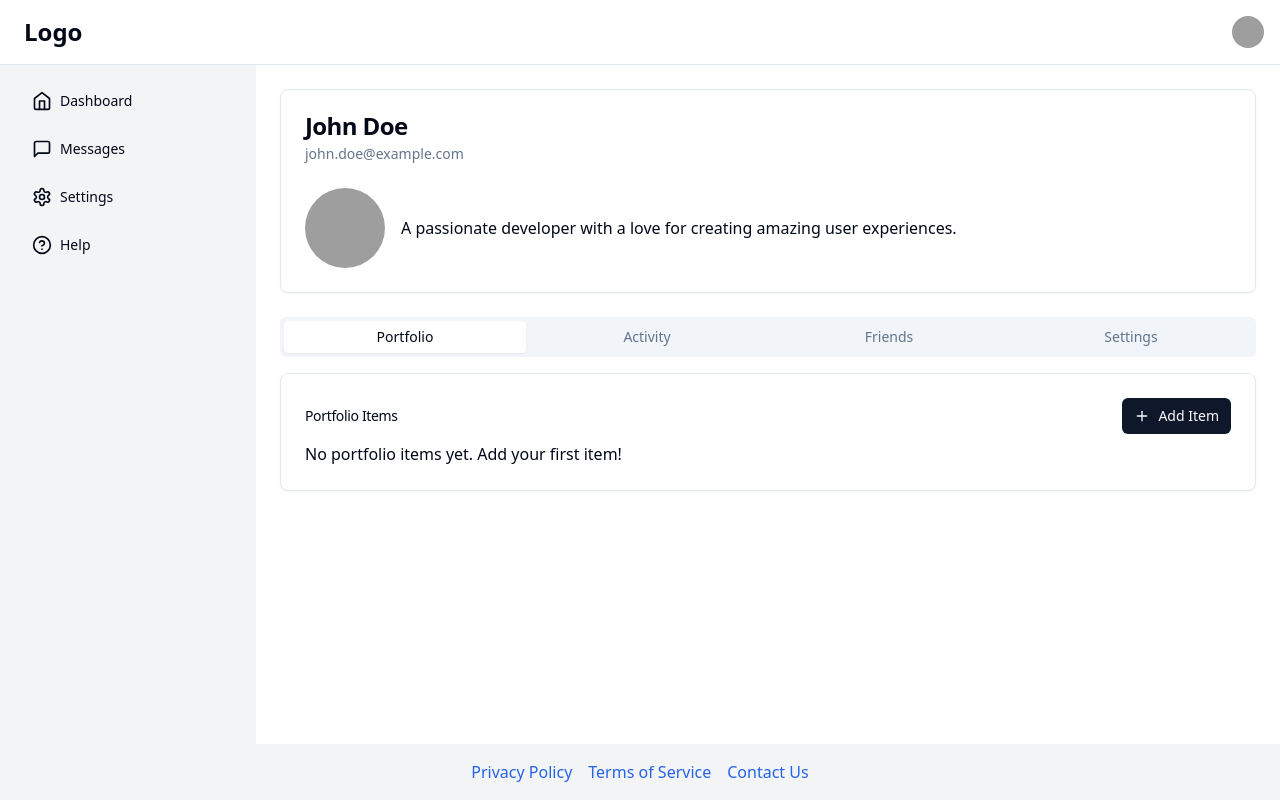
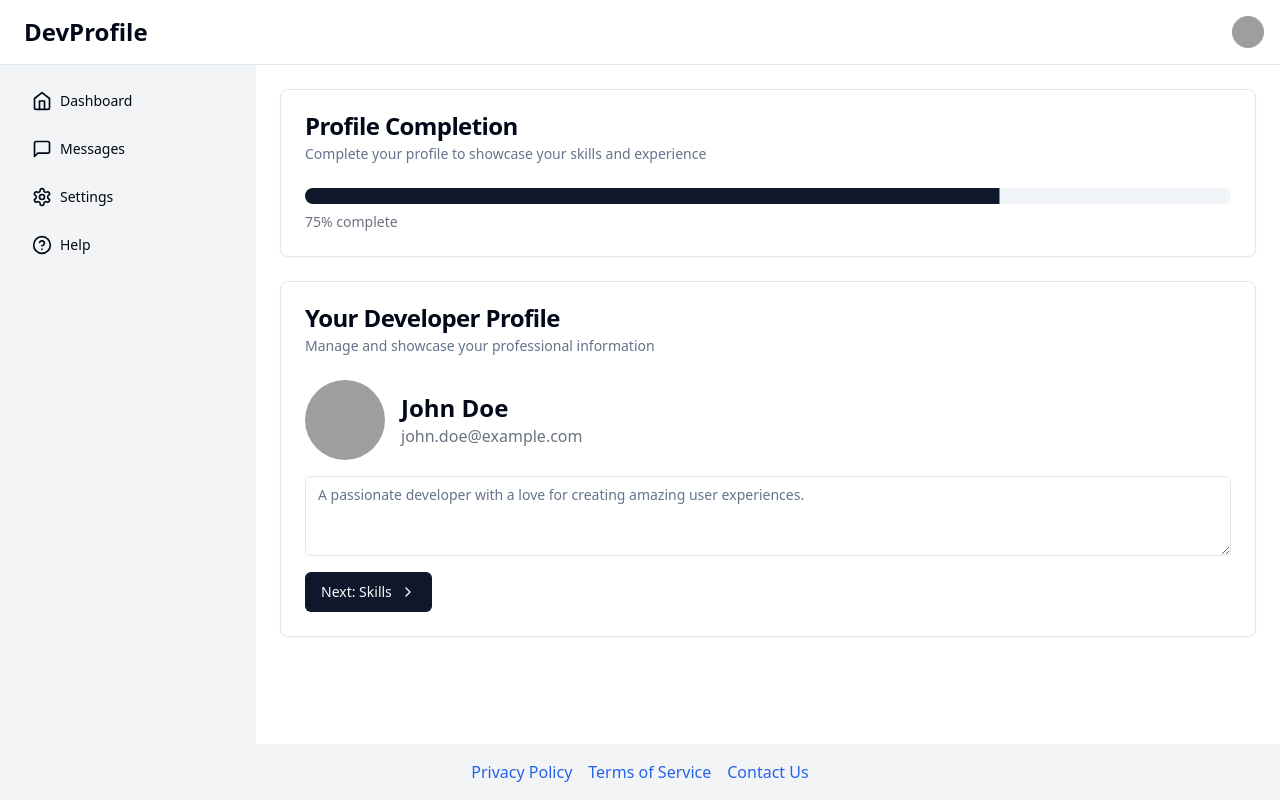
Before and after one commit to GPT-Engineer-App/profile-grove-dashboard, a React (Vite) app: page / in a window 1280 px wide. Built offline with nearby package versions, Linux system fonts and the light colour scheme; grey boxes are pictures that could not be loaded.

Commit message:
Implement profile dashboard improvements with extrapolation and increased detail levels

```diff
--- a/src/pages/Index.jsx
+++ b/src/pages/Index.jsx
@@ -1,4 +1,4 @@
-import { useState } from "react";
+import { useState, useEffect } from "react";
 import { Avatar, AvatarFallback, AvatarImage } from "@/components/ui/avatar";
 import { Button } from "@/components/ui/button";
 import {
@@ -10,16 +10,26 @@ import {
 import { Tabs, TabsContent, TabsList, TabsTrigger } from "@/components/ui/tabs";
 import { Card, CardContent, CardDescription, CardHeader, CardTitle } from "@/components/ui/card";
 import { Sheet, SheetContent, SheetTrigger } from "@/components/ui/sheet";
-import { Home, MessageSquare, Settings, HelpCircle, Menu, Plus } from "lucide-react";
+import { Home, MessageSquare, Settings, HelpCircle, Menu, Plus, ChevronRight } from "lucide-react";
 import { Input } from "@/components/ui/input";
 import { Label } from "@/components/ui/label";
 import { Textarea } from "@/components/ui/textarea";
 import { Dialog, DialogContent, DialogHeader, DialogTitle, DialogTrigger } from "@/components/ui/dialog";
+import { Progress } from "@/components/ui/progress";
+import { Accordion, AccordionContent, AccordionItem, AccordionTrigger } from "@/components/ui/accordion";
 
 const Index = () => {
   const [isMobileMenuOpen, setIsMobileMenuOpen] = useState(false);
   const [portfolioItems, setPortfolioItems] = useState([]);
   const [newItem, setNewItem] = useState({ title: "", description: "", link: "", environment: "" });
+  const [skills, setSkills] = useState([
+    { name: "React", level: 80 },
+    { name: "JavaScript", level: 85 },
+    { name: "Node.js", level: 75 },
+    { name: "CSS", level: 70 },
+  ]);
+  const [profileCompletion, setProfileCompletion] = useState(0);
+  const [activeSection, setActiveSection] = useState("basic");
 
   const navItems = [
     { icon: <Home className="h-5 w-5" />, label: 'Dashboard' },
@@ -35,98 +45,84 @@ const Index = () => {
     }
   };
 
+  useEffect(() => {
+    // Calculate profile completion percentage
+    const totalSections = 4; // Basic, Skills, Portfolio, Activity
+    const completedSections = [
+      true, // Basic info is always present
+      skills.length > 0,
+      portfolioItems.length > 0,
+      true, // Assuming activity is always present
+    ].filter(Boolean).length;
+
+    setProfileCompletion((completedSections / totalSections) * 100);
+  }, [skills, portfolioItems]);
+
+  const renderProfileSection = () => {
+    switch (activeSection) {
+      case "basic":
         return (
-    <div className="flex flex-col min-h-screen">
-      {/* Header */}
-      <header className="bg-white border-b p-4 flex justify-between items-center">
-        <div className="flex items-center">
-          <Sheet open={isMobileMenuOpen} onOpenChange={setIsMobileMenuOpen}>
-            <SheetTrigger asChild>
-              <Button variant="ghost" size="icon" className="md:hidden">
-                <Menu className="h-6 w-6" />
-              </Button>
-            </SheetTrigger>
-            <SheetContent side="left" className="w-[240px] sm:w-[300px]">
-              <nav className="flex flex-col space-y-4 mt-4">
-                {navItems.map((item, index) => (
-                  <Button key={index} variant="ghost" className="justify-start">
-                    {item.icon}
-                    <span className="ml-2">{item.label}</span>
-                  </Button>
-                ))}
-              </nav>
-            </SheetContent>
-          </Sheet>
-          <div className="text-2xl font-bold ml-2">Logo</div>
-        </div>
-        <DropdownMenu>
-          <DropdownMenuTrigger asChild>
-            <Button variant="ghost" className="relative h-8 w-8 rounded-full">
-              <Avatar className="h-8 w-8">
-                <AvatarImage src="/placeholder.svg" alt="@johndoe" />
-                <AvatarFallback>JD</AvatarFallback>
-              </Avatar>
-            </Button>
-          </DropdownMenuTrigger>
-          <DropdownMenuContent className="w-56" align="end" forceMount>
-            <DropdownMenuItem>Profile</DropdownMenuItem>
-            <DropdownMenuItem>Settings</DropdownMenuItem>
-            <DropdownMenuItem>Logout</DropdownMenuItem>
-          </DropdownMenuContent>
-        </DropdownMenu>
-      </header>
-
-      <div className="flex flex-1">
-        {/* Sidebar for larger screens */}
-        <aside className="hidden md:block bg-gray-100 w-64 p-4">
-          <nav>
-            <ul className="space-y-2">
-              {navItems.map((item, index) => (
-                <li key={index}>
-                  <Button variant="ghost" className="w-full justify-start">
-                    {item.icon}
-                    <span className="ml-2">{item.label}</span>
-                  </Button>
-                </li>
-              ))}
-            </ul>
-          </nav>
-        </aside>
-
-        {/* Main Content */}
-        <main className="flex-1 p-4 md:p-6 overflow-y-auto">
-          <Card className="mb-6">
-            <CardHeader>
-              <CardTitle>John Doe</CardTitle>
-              <CardDescription>john.doe@example.com</CardDescription>
-            </CardHeader>
-            <CardContent>
-              <div className="flex flex-col sm:flex-row items-center space-y-4 sm:space-y-0 sm:space-x-4">
+          <div className="space-y-4">
+            <div className="flex items-center space-x-4">
               <Avatar className="h-20 w-20">
                 <AvatarImage src="/placeholder.svg" alt="@johndoe" />
                 <AvatarFallback>JD</AvatarFallback>
               </Avatar>
-                <p className="text-center sm:text-left">A passionate developer with a love for creating amazing user experiences.</p>
+              <div>
+                <h2 className="text-2xl font-bold">John Doe</h2>
+                <p className="text-gray-500">john.doe@example.com</p>
               </div>
-            </CardContent>
-          </Card>
-
-          <Tabs defaultValue="portfolio" className="space-y-4">
-            <TabsList className="grid w-full grid-cols-4">
-              <TabsTrigger value="portfolio">Portfolio</TabsTrigger>
-              <TabsTrigger value="activity">Activity</TabsTrigger>
-              <TabsTrigger value="friends">Friends</TabsTrigger>
-              <TabsTrigger value="settings">Settings</TabsTrigger>
-            </TabsList>
-            <TabsContent value="portfolio">
-              <Card>
-                <CardHeader className="flex flex-row items-center justify-between space-y-0 pb-2">
-                  <CardTitle className="text-sm font-medium">Portfolio Items</CardTitle>
+            </div>
+            <Textarea
+              placeholder="A passionate developer with a love for creating amazing user experiences."
+              className="w-full"
+            />
+            <Button onClick={() => setActiveSection("skills")}>Next: Skills <ChevronRight className="ml-2 h-4 w-4" /></Button>
+          </div>
+        );
+      case "skills":
+        return (
+          <div className="space-y-4">
+            <h3 className="text-lg font-semibold">Skills</h3>
+            {skills.map((skill, index) => (
+              <div key={index} className="space-y-2">
+                <div className="flex justify-between">
+                  <span>{skill.name}</span>
+                  <span>{skill.level}%</span>
+                </div>
+                <Progress value={skill.level} className="w-full" />
+              </div>
+            ))}
+            <Button onClick={() => setActiveSection("portfolio")}>Next: Portfolio <ChevronRight className="ml-2 h-4 w-4" /></Button>
+          </div>
+        );
+      case "portfolio":
+        return (
+          <div className="space-y-4">
+            <h3 className="text-lg font-semibold">Portfolio</h3>
+            {portfolioItems.map((item) => (
+              <Accordion type="single" collapsible key={item.id}>
+                <AccordionItem value={`item-${item.id}`}>
+                  <AccordionTrigger>{item.title}</AccordionTrigger>
+                  <AccordionContent>
+                    <p>{item.description}</p>
+                    {item.environment && (
+                      <p className="mt-2"><strong>Environment:</strong> {item.environment}</p>
+                    )}
+                    {item.link && (
+                      <a href={item.link} target="_blank" rel="noopener noreferrer" className="text-blue-500 hover:underline mt-2 block">
+                        View Project
+                      </a>
+                    )}
+                  </AccordionContent>
+                </AccordionItem>
+              </Accordion>
+            ))}
             <Dialog>
               <DialogTrigger asChild>
-                      <Button size="sm">
+                <Button>
                   <Plus className="mr-2 h-4 w-4" />
-                        Add Item
+                  Add Portfolio Item
                 </Button>
               </DialogTrigger>
               <DialogContent className="sm:max-w-[425px]">
@@ -183,64 +179,106 @@ const Index = () => {
                 <Button onClick={handleAddPortfolioItem}>Add to Portfolio</Button>
               </DialogContent>
             </Dialog>
-                </CardHeader>
-                <CardContent>
-                  {portfolioItems.length === 0 ? (
-                    <p>No portfolio items yet. Add your first item!</p>
-                  ) : (
-                    <ul className="space-y-4">
-                      {portfolioItems.map((item) => (
-                        <li key={item.id} className="bg-gray-100 p-4 rounded-md">
-                          <h3 className="font-semibold">{item.title}</h3>
-                          <p className="text-sm text-gray-600">{item.description}</p>
-                          {item.environment && (
-                            <p className="text-sm text-gray-600 mt-2">
-                              <strong>Environment:</strong> {item.environment}
-                            </p>
-                          )}
-                          {item.link && (
-                            <a href={item.link} target="_blank" rel="noopener noreferrer" className="text-blue-500 hover:underline text-sm mt-2 block">
-                              View Project
-                            </a>
-                          )}
+            <Button onClick={() => setActiveSection("activity")}>Next: Activity <ChevronRight className="ml-2 h-4 w-4" /></Button>
+          </div>
+        );
+      case "activity":
+        return (
+          <div className="space-y-4">
+            <h3 className="text-lg font-semibold">Recent Activity</h3>
+            <ul className="space-y-2">
+              <li>Updated portfolio item: "React Dashboard"</li>
+              <li>Added new skill: "TypeScript"</li>
+              <li>Completed online course: "Advanced Node.js"</li>
+            </ul>
+            <Button onClick={() => setActiveSection("basic")}>Back to Basic Info <ChevronRight className="ml-2 h-4 w-4" /></Button>
+          </div>
+        );
+      default:
+        return null;
+    }
+  };
+
+  return (
+    <div className="flex flex-col min-h-screen">
+      {/* Header */}
+      <header className="bg-white border-b p-4 flex justify-between items-center">
+        <div className="flex items-center">
+          <Sheet open={isMobileMenuOpen} onOpenChange={setIsMobileMenuOpen}>
+            <SheetTrigger asChild>
+              <Button variant="ghost" size="icon" className="md:hidden">
+                <Menu className="h-6 w-6" />
+              </Button>
+            </SheetTrigger>
+            <SheetContent side="left" className="w-[240px] sm:w-[300px]">
+              <nav className="flex flex-col space-y-4 mt-4">
+                {navItems.map((item, index) => (
+                  <Button key={index} variant="ghost" className="justify-start">
+                    {item.icon}
+                    <span className="ml-2">{item.label}</span>
+                  </Button>
+                ))}
+              </nav>
+            </SheetContent>
+          </Sheet>
+          <div className="text-2xl font-bold ml-2">DevProfile</div>
+        </div>
+        <DropdownMenu>
+          <DropdownMenuTrigger asChild>
+            <Button variant="ghost" className="relative h-8 w-8 rounded-full">
+              <Avatar className="h-8 w-8">
+                <AvatarImage src="/placeholder.svg" alt="@johndoe" />
+                <AvatarFallback>JD</AvatarFallback>
+              </Avatar>
+            </Button>
+          </DropdownMenuTrigger>
+          <DropdownMenuContent className="w-56" align="end" forceMount>
+            <DropdownMenuItem>Profile</DropdownMenuItem>
+            <DropdownMenuItem>Settings</DropdownMenuItem>
+            <DropdownMenuItem>Logout</DropdownMenuItem>
+          </DropdownMenuContent>
+        </DropdownMenu>
+      </header>
+
+      <div className="flex flex-1">
+        {/* Sidebar for larger screens */}
+        <aside className="hidden md:block bg-gray-100 w-64 p-4">
+          <nav>
+            <ul className="space-y-2">
+              {navItems.map((item, index) => (
+                <li key={index}>
+                  <Button variant="ghost" className="w-full justify-start">
+                    {item.icon}
+                    <span className="ml-2">{item.label}</span>
+                  </Button>
                 </li>
               ))}
             </ul>
-                  )}
+          </nav>
+        </aside>
+
+        {/* Main Content */}
+        <main className="flex-1 p-4 md:p-6 overflow-y-auto">
+          <Card className="mb-6">
+            <CardHeader>
+              <CardTitle>Profile Completion</CardTitle>
+              <CardDescription>Complete your profile to showcase your skills and experience</CardDescription>
+            </CardHeader>
+            <CardContent>
+              <Progress value={profileCompletion} className="w-full" />
+              <p className="mt-2 text-sm text-gray-500">{Math.round(profileCompletion)}% complete</p>
             </CardContent>
           </Card>
-            </TabsContent>
-            <TabsContent value="activity">
+
           <Card>
             <CardHeader>
-                  <CardTitle>Recent Activity</CardTitle>
+              <CardTitle>Your Developer Profile</CardTitle>
+              <CardDescription>Manage and showcase your professional information</CardDescription>
             </CardHeader>
             <CardContent>
-                  <p>Here you'll see your recent activities.</p>
+              {renderProfileSection()}
             </CardContent>
           </Card>
-            </TabsContent>
-            <TabsContent value="friends">
-              <Card>
-                <CardHeader>
-                  <CardTitle>Friends List</CardTitle>
-                </CardHeader>
-                <CardContent>
-                  <p>Connect with your friends here.</p>
-                </CardContent>
-              </Card>
-            </TabsContent>
-            <TabsContent value="settings">
-              <Card>
-                <CardHeader>
-                  <CardTitle>Profile Settings</CardTitle>
-                </CardHeader>
-                <CardContent>
-                  <p>Manage your profile settings here.</p>
-                </CardContent>
-              </Card>
-            </TabsContent>
-          </Tabs>
         </main>
       </div>
 
```
Lines whose indentation alone changed are shown as unchanged.
